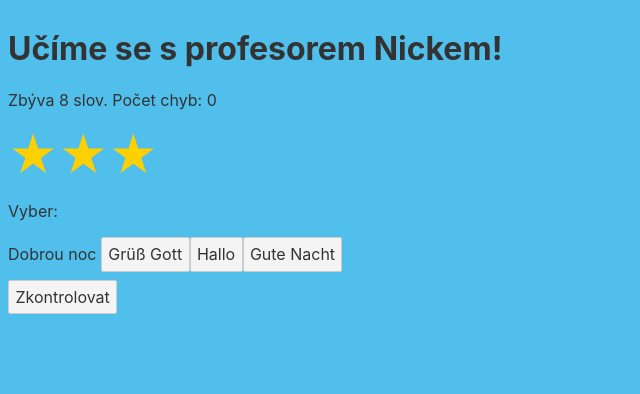
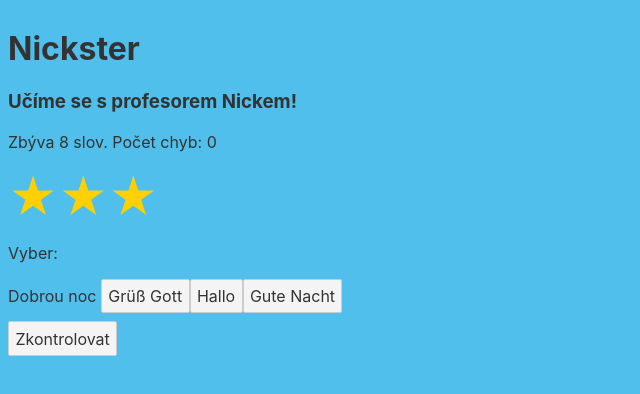
Before and after one commit to nxtwrld/nickosaurus, a Svelte app: page / in a window 1280 px wide. Shown: the top 394 px of the page, without its empty margins (0-640 px from the left). Built offline with nearby package versions, Linux system fonts and the light colour scheme.

Commit message:
Nazev aplikace

```diff
--- a/src/App.svelte
+++ b/src/App.svelte
@@ -73,8 +73,8 @@ function zkontrolovat(event) {
 
 
 <div class={vysledek}>
-
-	<h1>Učíme se s profesorem Nickem!</h1>
+	<h1>Nickster</h1>
+	<h3>Učíme se s profesorem Nickem!</h3>
 	<p>Zbýva {ucimeSeSlovicka.length} slov. Počet chyb: {chyby}</p>
 
 	<div class="hvezdicky">
@@ -92,8 +92,6 @@ function zkontrolovat(event) {
 	{#if ucimeSeSlovicka.length == 0}
 
 		<p>	Hotovo! Všechno už umíš.</p>
-
-
 
 		{#each naucenaSlovicka as {nj, cj, poznamka} }
 			<div>{cj} : {nj} {#if poznamka}({poznamka}){/if}</div>
```
